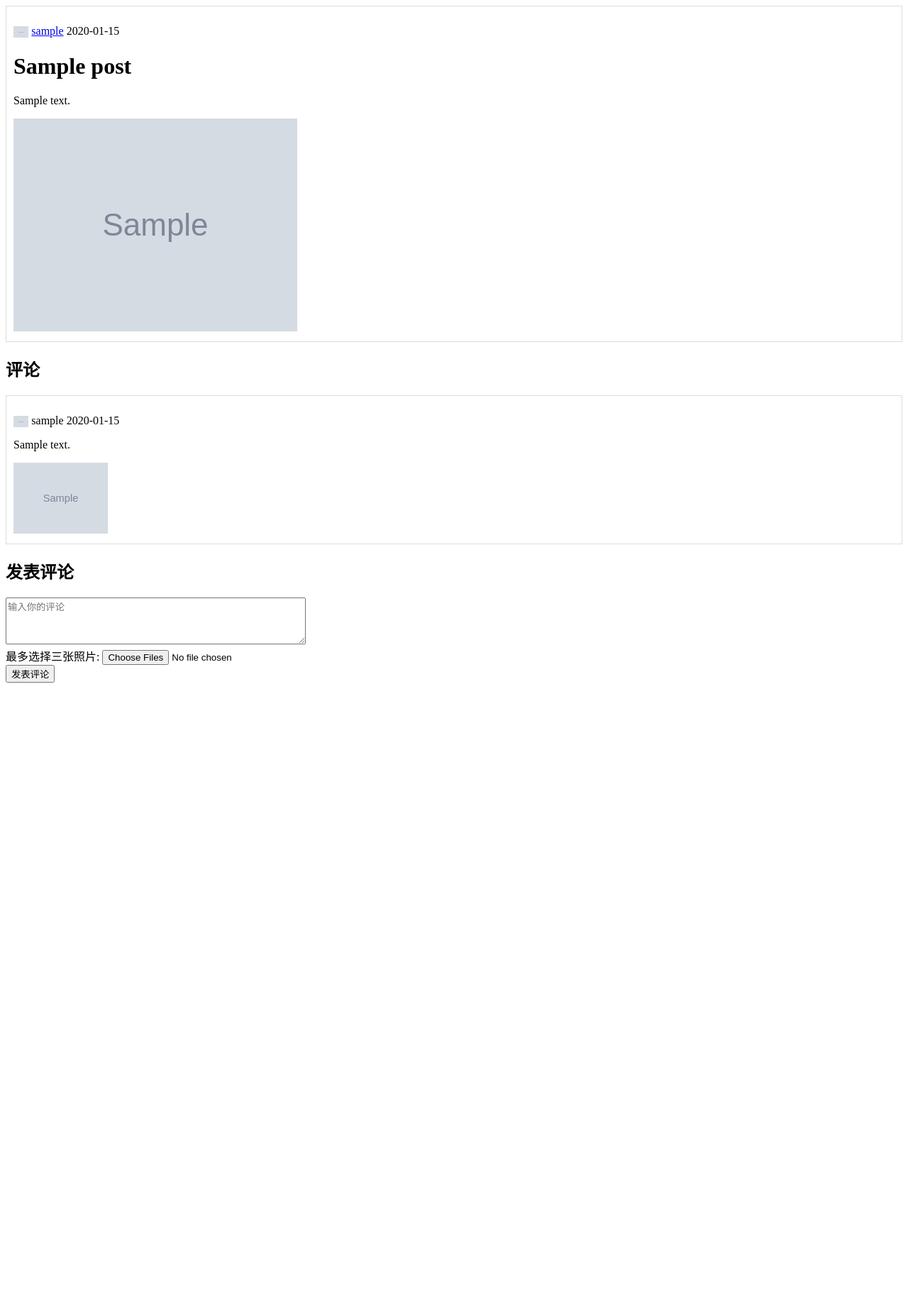
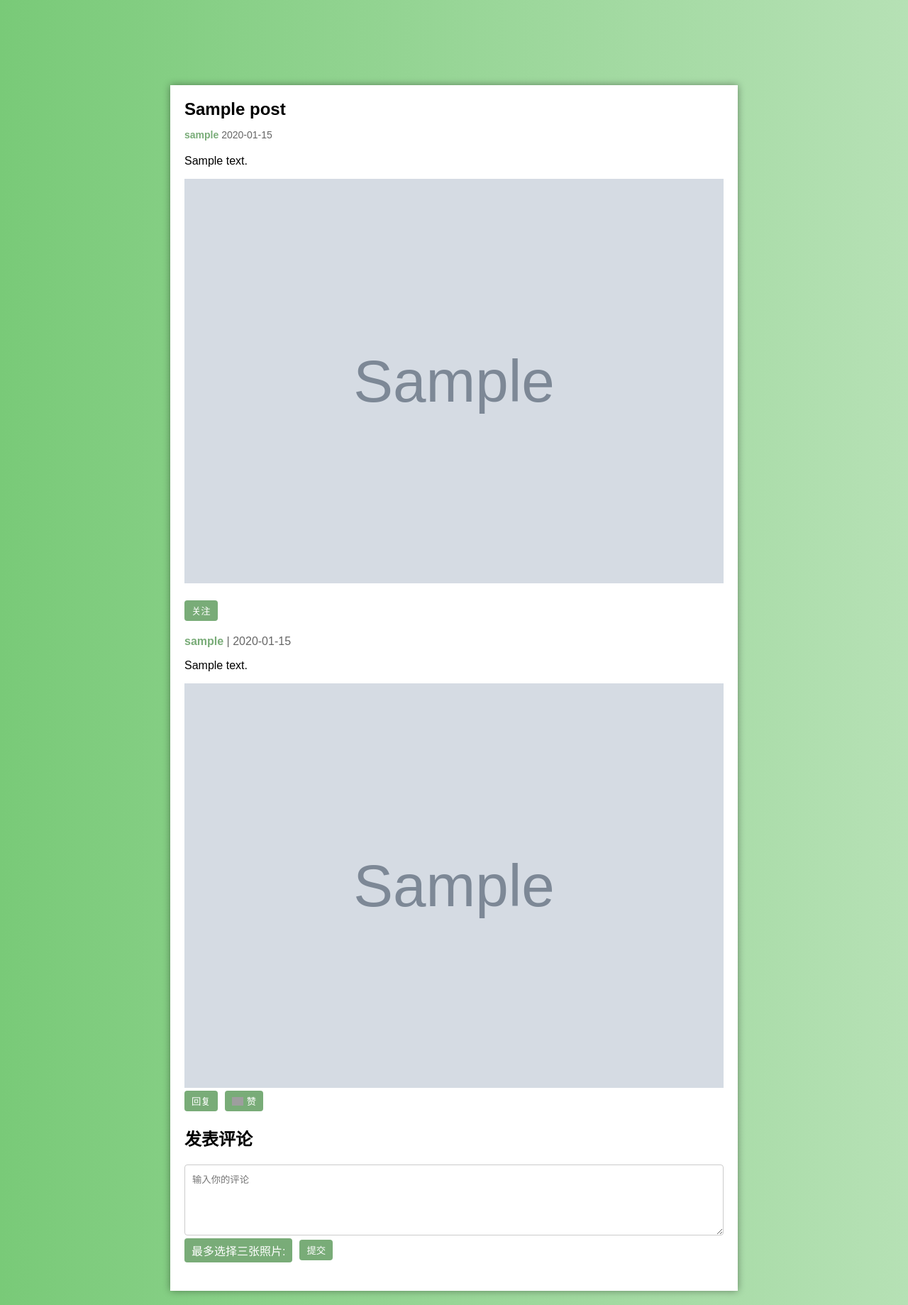
Before and after one commit to ProerLoneW/Jade_web, a Flask app: page /forum/1 in a window 1280 px wide. Shown: the whole page at 71% size. Before the commit the page ends 962 px from the top, so only its background shows below. Run offline with Flask 3, Linux system fonts and the light colour scheme; tables that the repository leaves empty hold one stand-in row (values such as "Sample post"); grey boxes marked "Sample" are stand-in pictures; grey boxes are pictures that could not be loaded.

Commit message:
论坛
论坛

```diff
--- a/app.py
+++ b/app.py
@@ -18,10 +18,10 @@ app.config['MAX_CONTENT_LENGTH'] = 16 * 1024 * 1024
 # MySQL 数据库连接配置
 db_config={
     'user':'root',
-    'password':'hxyym123',#这里改成自己的数据库密码
+    'password':'Ma3332808',#这里改成自己的数据库密码
     'host':'localhost',
     'port':3306,
-    'database': 'web',#这里改成自己的数据库名字
+    'database': 'Web',#这里改成自己的数据库名字
     'charset':'utf8mb4'}
 # 创建数据库连接
 engine = create_engine('mysql+pymysql://{user}:{password}@{host}:{port}/{database}?charset={charset}'.format(**db_config))
@@ -500,7 +500,7 @@ def Subject():
     return render_template('Subject1.1.html')
 #就是上面那个
 
-@app.route('/exhibition/exhibition')
+@app.route('/exhibition')
 def exhibition_extibition():
     return render_template('exhibition.html')
 
--- /dev/null
+++ b/static/css/forum_read.css
@@ -0,0 +1,173 @@
+* {
+    box-sizing: border-box;
+    transition: all 0.3s ease; /* 添加过渡效果 */
+}
+body {
+    margin: 0;
+    font-family: Arial, sans-serif;
+    background: linear-gradient(to right, #79ca78, #b6e1b5); /* 渐变背景色 */
+    min-height: 100vh; /* 确保背景覆盖整个视口 */
+}
+#WholePage {
+    width: 100%;
+}
+/* 头部 */
+.Head {
+    display: flex;
+    align-items: center;
+    justify-content: space-between;
+    background-color: #ffffff;
+    padding: 10px 20px;
+    width: 100%;
+    position: fixed; /* 使头部固定在页面顶部 */
+    top: -100px; /* 初始位置在页面之外 */
+    left: 0;
+    z-index: 1000;
+    box-shadow: 0 2px 4px rgba(0, 0, 0, 0.1); /* 添加阴影效果 */
+    transition: top 0.3s ease; /* 添加位置过渡效果 */
+}
+.Logo {
+    width: 60px;
+    height: auto;
+}
+.User-Head {
+    width: 45px;
+    height: auto;
+    border-radius: 50%;
+}
+.Head-Jump {
+    display: flex;
+    gap: 40px;
+}
+.Head-Jump a {
+    text-decoration: none;
+    color: #79ac78;
+    font-size: 20px;
+    transition: color 0.3s ease; /* 添加颜色过渡效果 */
+}
+.Head-Jump a:hover {
+    color: #618264;
+}
+/* 帖子详情 */
+.container {
+    max-width: 800px; /* 设置最大宽度 */
+    margin: 120px auto 20px auto; /* 自动水平居中，顶部留出更多空间给导航栏 */
+    background-color: white; /* 设置白色背景 */
+    padding: 20px; /* 设置内边距 */
+    box-shadow: 0 0 10px rgba(0, 0, 0, 0.4); /* 添加阴影 */
+}
+
+.post-header, .post-content, .post-actions, .comment, .comment-form, .similar-posts-section, .similar-post {
+    margin-bottom: 20px; /* 设置底部边距 */
+}
+.post-title {
+    font-size: 24px; /* 设置标题字体大小 */
+    margin: 0; /* 去掉默认的外边距 */
+}
+
+.post-meta, .comment-meta, .post-views {
+    font-size: 14px; /* 设置元数据字体大小 */
+    color: #666; /* 字体颜色 */
+}
+
+.username-link {
+    color: #79ac78; /* 用户名颜色 */
+    text-decoration: none; /* 去掉下划线 */
+    font-weight: bold; /* 加粗字体 */
+    transition: color 0.3s ease; /* 添加颜色过渡效果 */
+}
+
+.username-link:hover {
+    color: #618264; /* 悬停时更改颜色 */
+}
+
+.post-content p, .comment p {
+    font-size: 16px; /* 设置内容字体大小 */
+}
+
+.post-image, .comment-image {
+    width: 100%; /* 设置图片宽度为容器宽度 */
+    height: auto; /* 高度自动调整以保持比例 */
+}
+
+.post-actions, .comment-actions, .form-actions {
+    display: flex; /* 使用flexbox布局 */
+    align-items: center; /* 垂直居中对齐内容 */
+    gap: 10px; /* 设置按钮之间的间距 */
+}
+
+.subscribe-btn, .like-btn, .reply-btn, .submit-btn {
+    padding: 5px 10px;
+    border: none;
+    background-color: #79AC78;
+    color: white;
+    cursor: pointer;
+    border-radius: 4px; /* 可选：按钮圆角 */
+    display: flex;
+    align-items: center;
+    gap: 5px; /* 按钮内部图片与文字的间距 */
+}
+
+.file-input {
+    display: none; /* 隐藏实际的文件输入按钮 */
+}
+
+.custom-file-upload {
+    padding: 5px 10px;
+    border: none;
+    background-color: #79AC78;
+    color: white;
+    cursor: pointer;
+    border-radius: 4px; /* 按钮圆角 */
+    display: inline-block; /* 设置为内联块级元素 */
+    gap: 5px; /* 按钮内部图片与文字的间距 */
+}
+
+.custom-file-upload:hover {
+    background-color: #618264; /* 鼠标悬停时更改按钮颜色 */
+}
+
+.subscribe-btn:hover, .like-btn:hover, .reply-btn:hover, .submit-btn:hover {
+    background-color: #618264; /* 鼠标悬停时更改按钮颜色 */
+}
+
+.like-btn img {
+    width: 16px; /* 设置图片宽度 */
+    height: auto; /* 高度自动调整以保持比例 */
+}
+
+.comment-form textarea {
+    width: 100%; /* 设置文本区域宽度 */
+    height: 100px; /* 设置文本区域高度 */
+    padding: 10px; /* 设置内边距 */
+    border: 1px solid #ccc; /* 设置边框 */
+    border-radius: 4px; /* 设置圆角 */
+    resize: vertical; /* 允许垂直调整大小 */
+}
+
+button {
+    display: block;
+}
+
+.similar-posts-section h3 {
+    font-size: 20px; /* 设置标题字体大小 */
+    margin-bottom: 10px; /* 设置标题底部边距 */
+}
+
+.similar-post a {
+    font-size: 16px; /* 设置超链接字体大小 */
+    color: #79AC78; /* 设置超链接颜色 */
+    text-decoration: none; /* 去掉超链接下划线 */
+    display: block; /* 设置为块级元素 */
+    margin-bottom: 5px; /* 设置底部边距 */
+}
+
+.similar-post a:hover {
+    text-decoration: underline; /* 鼠标悬停时添加下划线 */
+}
+
+.similar-post p {
+    font-size: 14px; /* 设置字体大小 */
+    color: #666; /* 设置字体颜色 */
+    margin: 0; /* 去掉默认的外边距 */
+}
--- a/templates/forum_read.html
+++ b/templates/forum_read.html
@@ -2,72 +2,104 @@
 <html lang="en">
 <head>
     <meta charset="UTF-8">
+    <meta name="viewport" content="width=device-width, initial-scale=1.0">
+    <link rel="stylesheet" href="../static/css/forum_read.css">
     <title>{{ post.title }}</title>
-    <style>
-        .post {
-            border: 1px solid #ddd;
-            padding: 10px;
-            margin-bottom: 10px;
-        }
-        .comment {
-            border: 1px solid #ddd;
-            padding: 10px;
-            margin-top: 10px;
-        }
-        .comment img {
-            max-height: 100px;
-        }
-        .avatar {
-            vertical-align: middle;
-            height: 1em;
-        }
-    </style>
 </head>
-<body>
+<body id="WholePage">
+    <!-- 上方浮页 -->
+    <div class="Head" id="head">
+        <div>
+            <img class="Logo" src="../static/img/Logo.png">
+        </div>
+        <div class="Head-Jump">
+            <a href="/index">首页</a>
+            <a href="/Subject">玉●学术</a>
+            <a href="/exhibition/exhibition">玉●展览</a>
+            <a href="/collection">玉●美学</a>
+            <a href="/forum">玉●交流</a>
+        </div>
+        <div>
+            <img class="User-Head" src="../static/img/profile.jpg">
+        </div>
+    </div>
+    <!-- 帖子发布详情 -->
+    <div class="container">
         <div class="post">
-        <p>
-            {% if post.author.avatar %}
-                <img src="{{ url_for('static', filename=post.author.avatar) }}" alt="Avatar" class="avatar">
-            {% endif %}
-            <a href="{{ url_for('profile', username=post.author.username) }}">{{ post.author.username }}</a> {{ post.timestamp|date }}
-        </p>
-        <h1>{{ post.title }}</h1>
+            <div class="post-header">
+                <h2 class="post-title">{{ post.title }}</h2>
+                <p class="post-meta"><a href="{{ url_for('profile', username=post.author.username) }}" class="username-link">{{ post.author.username }}</a> {{ post.timestamp|date }}</p>
+            </div>
+            <div class="post-content">
                 <p>{{ post.content }}</p>
                 {% if post.images %}
                     {% for image in post.images %}
-                <img src="{{ url_for('static', filename=image.file_path) }}" alt="Post Image">
+                        <img src="{{ url_for('static', filename=image.file_path) }}" alt="Post Image" class="post-image">
                     {% endfor %}
                 {% endif %}
             </div>
+            <div class="post-actions">
+                <button class="subscribe-btn">关注</button>
+            </div>
+        </div>
 
-    <div class="comments">
-        <h2>评论</h2>
+        <div class="comments-section">
             {% for comment in post.comments %}
                 <div class="comment">
-                <p>
-                    {% if comment.author.avatar %}
-                        <img src="{{ url_for('static', filename=comment.author.avatar) }}" alt="Avatar" class="avatar">
-                    {% endif %}
-                    {{ comment.author.username }} {{ comment.timestamp|date }}
-                </p>
+                    <p class="comment-meta"><a href="{{ url_for('profile', username=comment.author.username) }}" class="username-link">{{ comment.author.username }}</a> | {{ comment.timestamp|date }}</p>
                     <p>{{ comment.content }}</p>
                     {% if comment.images %}
                         {% for image in comment.images %}
-                        <img src="{{ url_for('static', filename=image.file_path) }}" alt="Comment Image">
+                            <img src="{{ url_for('static', filename=image.file_path) }}" alt="Comment Image" class="comment-image">
                         {% endfor %}
                     {% endif %}
+                    <div class="comment-actions">
+                        <button class="reply-btn">回复</button>
+                        <button class="like-btn">
+                            <img src="../static/img/like.png" alt="点赞"> 赞
+                        </button>
+                    </div>
                 </div>
             {% endfor %}
-    </div>
-
-    <div class="add-comment">
+            <div class="comment-form">
                 <h2>发表评论</h2>
                 <form method="post" action="{{ url_for('comment_post', post_id=post.id) }}" enctype="multipart/form-data">
                     <textarea name="content" rows="4" cols="50" placeholder="输入你的评论"></textarea><br>
-            <label for="images">最多选择三张照片:</label>
-            <input type="file" id="images" name="images" multiple accept="image/*"><br>
-            <button type="submit">发表评论</button>
+                    <div class="form-actions">
+                        <label for="images" class="custom-file-upload">最多选择三张照片:</label>
+                        <input type="file" id="images" name="images" multiple accept="image/*" class="file-input">
+                        <button class="submit-btn" type="submit">提交</button>
+                    </div>
                 </form>
             </div>
+        </div>
+        <!-- 相似内容推荐,不要了
+        <div class="similar-posts-section">
+            <h3>相似内容推荐</h3>
+            <div class="similar-post">
+                <a href="#">SimilarPost1</a>
+                <p>传了一些信息</p>
+                <p>2周前 - 1.2k浏览</p>
+            </div>
+        </div>
+        -->
+
+    </div>
+
+    <script>
+        document.addEventListener('DOMContentLoaded', function() {
+            const head = document.getElementById('head');
+
+            head.style.top = '-100px';
+
+            document.addEventListener('mousemove', function(event) {
+                if (event.clientY < 50) {
+                    head.style.top = '0';
+                } else {
+                    head.style.top = '-100px';
+                }
+            });
+        });
+    </script>
 </body>
 </html>
```
Also changed, not shown: static/css/forum_post.css (added, +128 -0 lines), templates/collection.html (+16 -16 lines), templates/forum_post.html (+44 -3 lines). Lines whose indentation alone changed are shown as unchanged.
